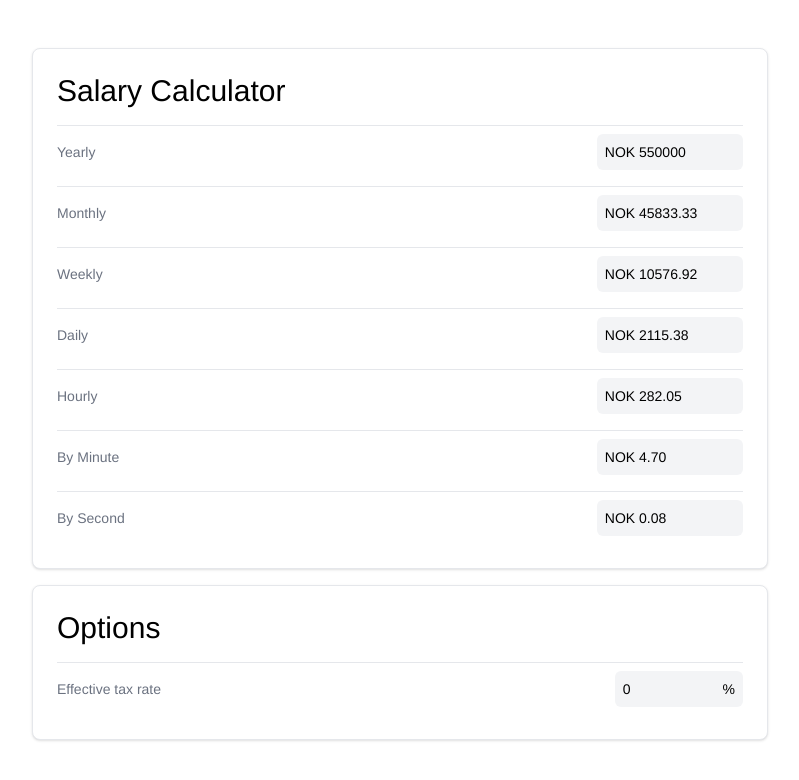
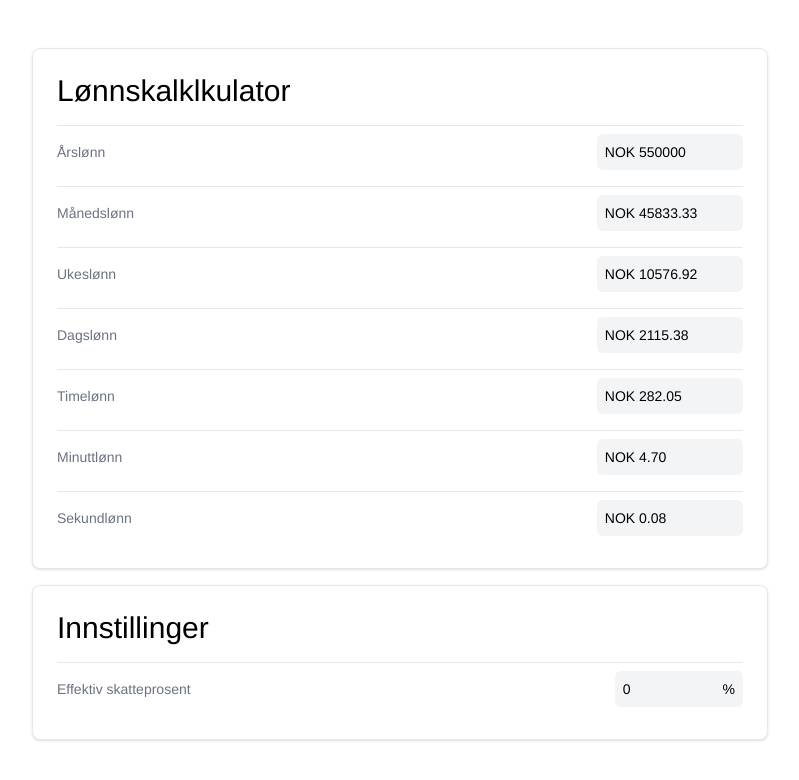
Before and after one commit to Tollii/Lonnskalkulator, an ASP.NET Core app: page / in a window 1280 px wide. Shown: the top 780 px of the page, without its empty margins (240-1039 px from the left). Run offline with ASP.NET Core 8, Linux system fonts and the light colour scheme; some libraries are stand-ins or nearby versions.

Commit message:
Translate to Norwegian

```diff
--- a/Client/Pages/Index.razor
+++ b/Client/Pages/Index.razor
@@ -6,22 +6,22 @@
         <div class="flex flex-col gap-4">
             <div class="bg-white  border border-gray-200  shadow sm:rounded-lg w-full">
                 <div class="p-6 flex flex-col gap-4">
-                    <h2 class="text-lg font-medium sm:text-xl lg:text-2xl xl:text-3xl">Salary Calculator</h2>
+                    <h2 class="text-lg font-medium sm:text-xl lg:text-2xl xl:text-3xl">Lønnskalklkulator</h2>
                     <div class="grid grid-cols-1 gap-2">
                         <div class="flex items-center justify-between py-2 border-t border-gray-200">
-                            <label for="yearly" class="text-sm text-gray-500 ">Yearly</label>
+                            <label for="yearly" class="text-sm text-gray-500 ">Årslønn</label>
                             <div class="text-sm font-medium bg-gray-100 p-2 rounded-md">
                                 NOK
                                 <input  id="yearly" type="number" @bind="Salary.Yearly"  @bind:event="oninput" class="text-sm font-medium w-24 bg-gray-100">
                                 <br/>
                                 @if (Salary.TaxRatePercent > 0)
                                 {
-                                    <small class="text-sm text-gray-500"><i>@Salary.YearlyAfterTax after tax</i></small>
+                                    <small class="text-sm text-gray-500"><i>@Salary.YearlyAfterTax etter skatt</i></small>
                                 }
                             </div>
                         </div>
                         <div class="flex items-center justify-between py-2 border-t border-gray-200 ">
-                            <label for="monthly" class="text-sm text-gray-500 ">Monthly</label>
+                            <label for="monthly" class="text-sm text-gray-500 ">Månedslønn</label>
                             <div class="text-sm font-medium bg-gray-100 p-2 rounded-md">
                                 NOK
                                 <input  id="monthly" type="number" @bind="Salary.Monthly" @bind:event="oninput" class="text-sm font-medium w-24 bg-gray-100">
@@ -33,62 +33,62 @@
                             </div>
                         </div>
                         <div class="flex items-center justify-between py-2 border-t border-gray-200 ">
-                            <label for="weekly" class="text-sm text-gray-500 ">Weekly</label>
+                            <label for="weekly" class="text-sm text-gray-500 ">Ukeslønn</label>
                             <div class="text-sm font-medium bg-gray-100 p-2 rounded-md">
                                 NOK
                                 <input  id="weekly" type="number" @bind="Salary.Weekly" @bind:event="oninput" class="text-sm font-medium w-24 bg-gray-100">
                                 <br/>
                                 @if (Salary.TaxRatePercent > 0)
                                 {
-                                    <small class="text-sm text-gray-500"><i>@Salary.WeeklyAfterTax after tax</i></small>
+                                    <small class="text-sm text-gray-500"><i>@Salary.WeeklyAfterTax etter skatt</i></small>
                                 }
                             </div>
                         </div>
                         <div class="flex items-center justify-between py-2 border-t border-gray-200 ">
-                            <label for="daily" class="text-sm text-gray-500 ">Daily</label>
+                            <label for="daily" class="text-sm text-gray-500 ">Dagslønn</label>
                             <div class="text-sm font-medium bg-gray-100 p-2 rounded-md">
                                 NOK
                                 <input  id="daily" type="number" @bind="Salary.Daily" @bind:event="oninput" class="text-sm font-medium w-24 bg-gray-100">
                                 <br/>
                                 @if (Salary.TaxRatePercent > 0)
                                 {
-                                    <small class="text-sm text-gray-500"><i>@Salary.DailyAfterTax after tax</i></small>
+                                    <small class="text-sm text-gray-500"><i>@Salary.DailyAfterTax etter skatt</i></small>
                                 }
                             </div>
                         </div>
                         <div class="flex items-center justify-between py-2 border-t border-gray-200 ">
-                            <div class="text-sm text-gray-500 ">Hourly</div>
+                            <div class="text-sm text-gray-500 ">Timelønn</div>
                             <div class="text-sm font-medium bg-gray-100 p-2 rounded-md">
                                 NOK
                                 <input type="number" @bind="Salary.Hourly" @bind:event="oninput" class="text-sm font-medium w-24 bg-gray-100">
                                 <br/>
                                 @if (Salary.TaxRatePercent > 0)
                                 {
-                                    <small class="text-sm text-gray-500"><i>@Salary.HourlyAfterTax after tax</i></small>
+                                    <small class="text-sm text-gray-500"><i>@Salary.HourlyAfterTax etter skatt</i></small>
                                 }
                             </div>
                         </div>
                         <div class="flex items-center justify-between py-2 border-t border-gray-200 ">
-                            <label for="by-minute" class="text-sm text-gray-500 ">By Minute</label>
+                            <label for="by-minute" class="text-sm text-gray-500 ">Minuttlønn</label>
                             <div class="text-sm font-medium bg-gray-100 p-2 rounded-md">
                                 NOK
                                 <input  id="by-minute" type="number" @bind="Salary.ByMinute" @bind:event="oninput" class="text-sm font-medium w-24 bg-gray-100">
                                 <br/>
                                 @if (Salary.TaxRatePercent > 0)
                                 {
-                                    <small class="text-sm text-gray-500"><i>@Salary.ByMinuteAfterTax after tax</i></small>
+                                    <small class="text-sm text-gray-500"><i>@Salary.ByMinuteAfterTax etter skatt</i></small>
                                 }
                             </div>
                         </div>
                         <div class="flex items-center justify-between py-2 border-t border-gray-200 ">
-                            <label for="by-second" class="text-sm text-gray-500 ">By Second</label>
+                            <label for="by-second" class="text-sm text-gray-500 ">Sekundlønn</label>
                             <div class="text-sm font-medium bg-gray-100 p-2 rounded-md">
                                 NOK
                                 <input  id="by-second" type="number" @bind="Salary.BySecond" @bind:event="oninput" class="text-sm font-medium w-24 bg-gray-100">
                                 <br/>
                                 @if (Salary.TaxRatePercent > 0)
                                 {
-                                    <small class="text-sm text-gray-500"><i>@Salary.BySecondAfterTax after tax</i></small>
+                                    <small class="text-sm text-gray-500"><i>@Salary.BySecondAfterTax etter skatt</i></small>
                                 }
                             </div>
                         </div>
@@ -97,10 +97,10 @@
             </div>
             <div class="bg-white  border border-gray-200  shadow sm:rounded-lg w-full">
                 <div class="p-6 flex flex-col gap-4">
-                    <h2 class="text-lg font-medium sm:text-xl lg:text-2xl xl:text-3xl">Options</h2>
+                    <h2 class="text-lg font-medium sm:text-xl lg:text-2xl xl:text-3xl">Innstillinger</h2>
                     <div class="grid grid-cols-1 gap-2">
                         <div class="flex items-center justify-between py-2 border-t border-gray-200">
-                            <label for="tax-rate" class="text-sm text-gray-500 ">Effective tax rate</label>
+                            <label for="tax-rate" class="text-sm text-gray-500 ">Effektiv skatteprosent</label>
                             <div class="text-sm font-medium bg-gray-100 p-2 rounded-md">
                                 <input  id="tax-rate" type="number" @bind="Salary.TaxRatePercent" @bind:event="oninput" class="text-sm font-medium w-24 bg-gray-100">
                                 %
```
